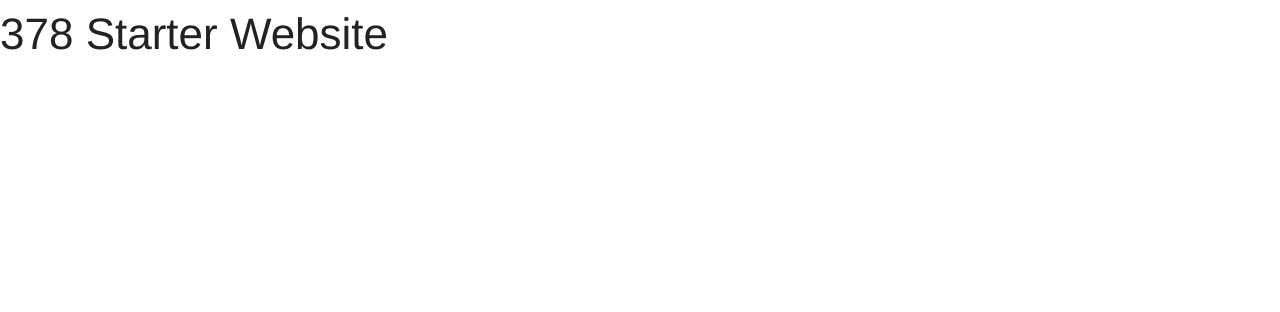
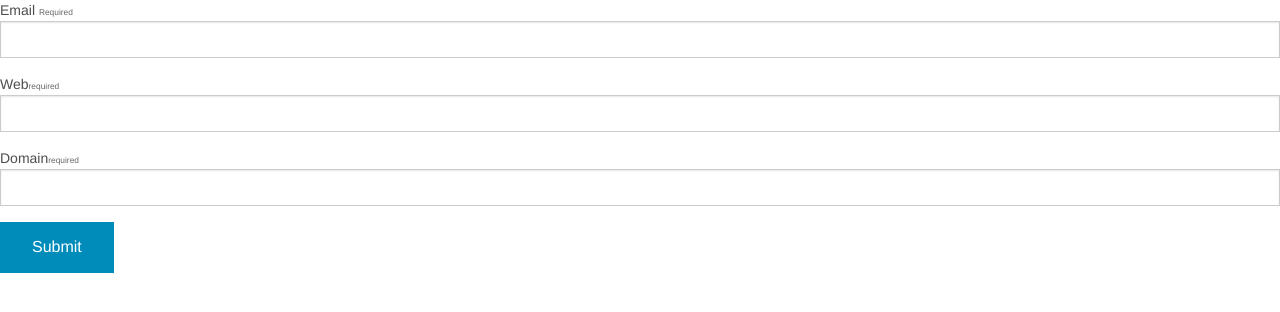
Before and after one commit to emschroeder/abide, a plain HTML site: page index.html in a window 1280 px wide. Drawn offline with Linux system fonts and the light colour scheme.

Commit message:
added info

```diff
--- a/index.html
+++ b/index.html
@@ -15,8 +15,31 @@
 
   <body>
 
+    <form data-abide>
 
-    <h1>378 Starter Website</h1>
+      <!-- Email -->
+      <label>Email <small>required</small>
+      <input type="email" required>
+    </label>
+    <small class="error">An email address is required.</small>
+
+      <!-- URL type -->
+      <label>Web<small>required</small>
+      <input type="url" required>
+    </label>
+    <small class="error">Invalid URL</small>
+
+      <!-- Domain Pattern -->
+      <label>Domain<small>required</small>
+      <input type="text" pattern="domain" required>
+    </label>
+    <small class="error">Invalid URL</small>
+
+      <button>Submit</button>
+    </form>
+
+
+
 
 
 
```
